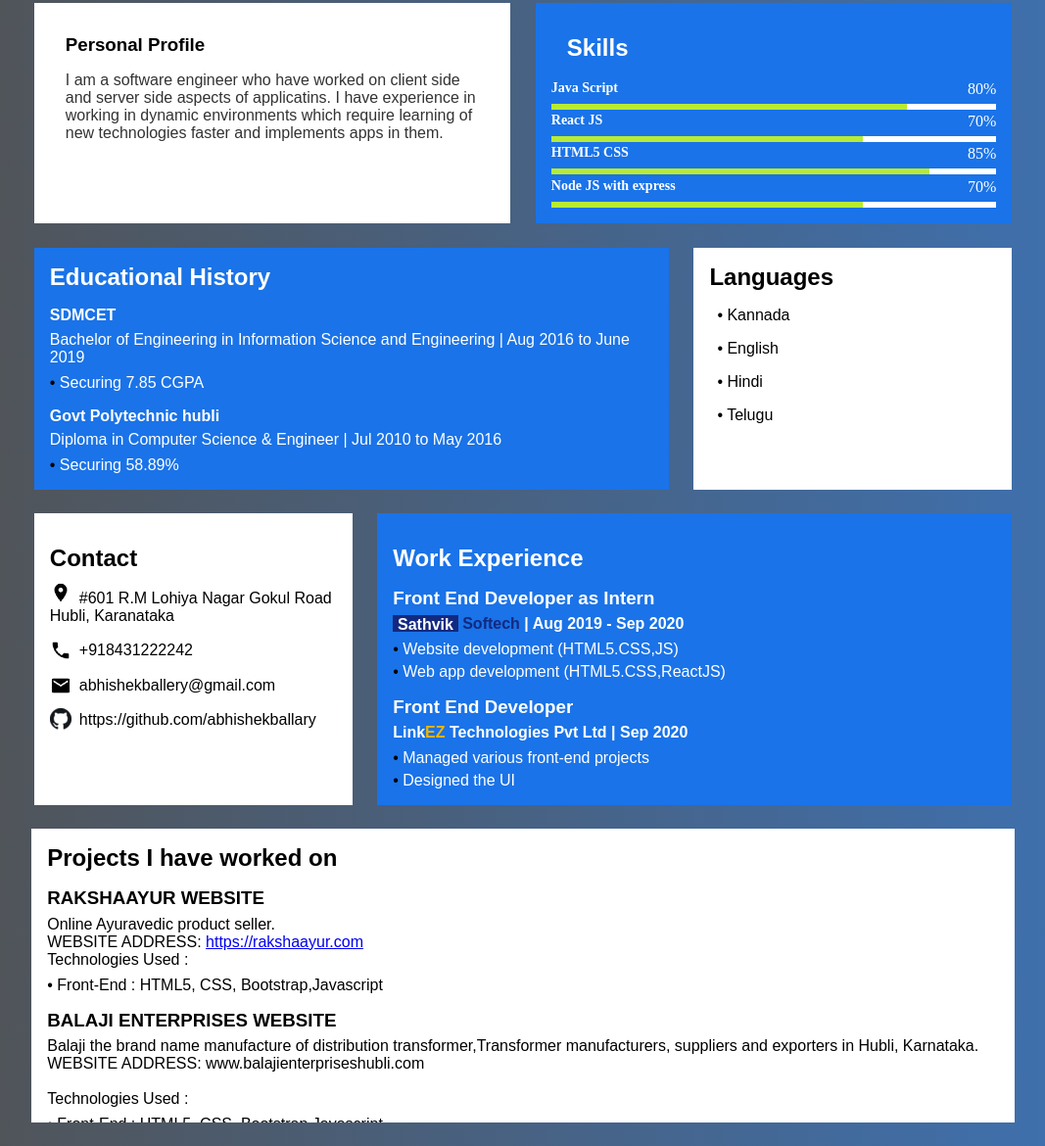
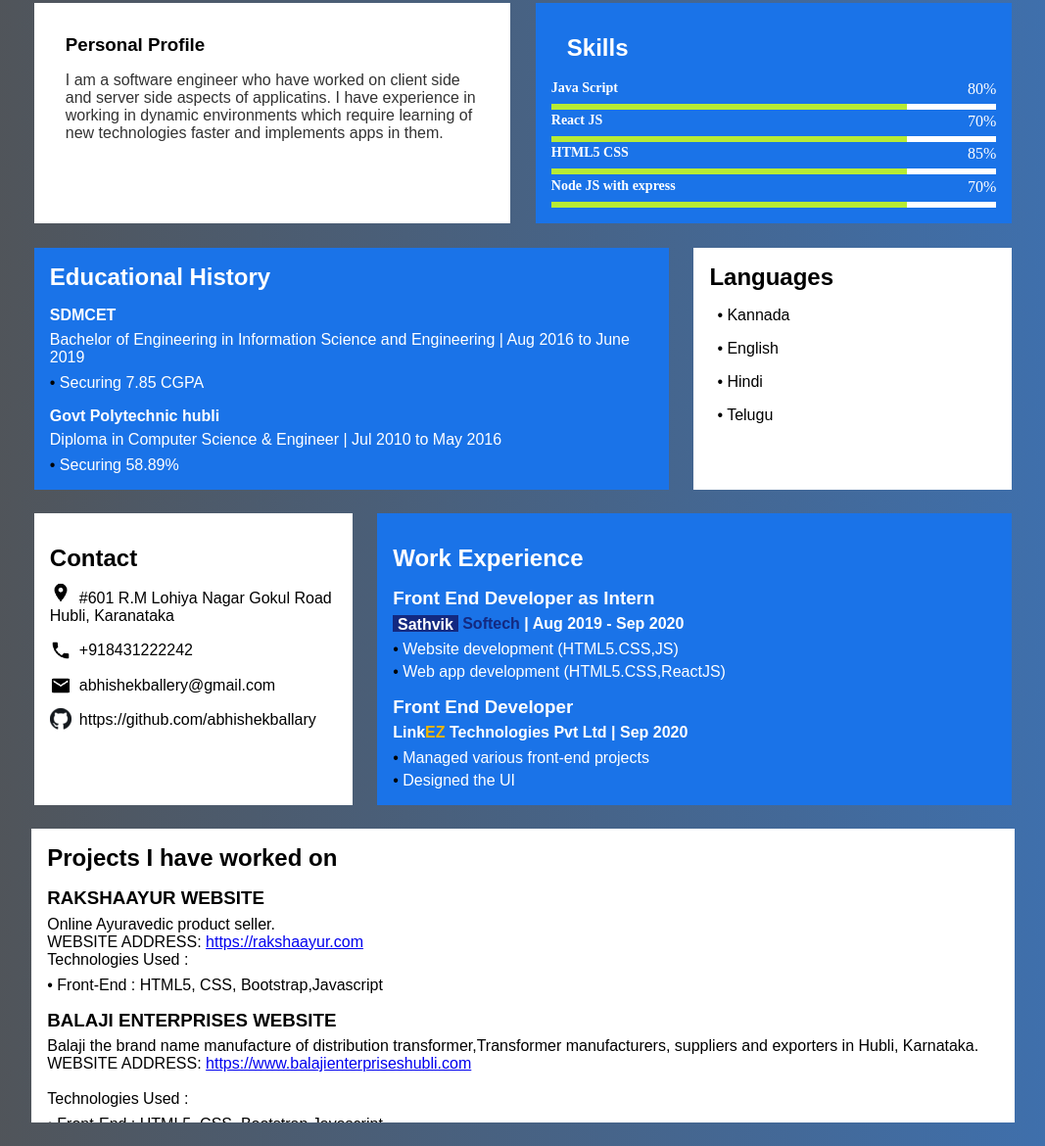
Before and after one commit to abhishekballary/myResume, a plain HTML site: page index.html in a window 1280 px wide. Shown: the part 447-1617 px from the top of the page at 98% size, without its empty margins (106-1173 px from the left). Drawn offline with Linux system fonts and the light colour scheme.

Commit message:
autoProgressBar

```diff
--- a/css/style.css
+++ b/css/style.css
@@ -134,6 +134,8 @@ font-family: sans-serif;
     background-color: #b7eb34;
     height: 100%;
     display: block;
+    position: relative;
+    transition: all 0.5s;
 }
 
 .section2{
--- a/index.html
+++ b/index.html
@@ -7,7 +7,7 @@
     <title>Resume</title>
     <link rel="stylesheet" href="./css/style.css">
 </head>
-<body>
+<body onload="onLoadFunction()">
     <header>
         <div class="nameContainer">
                 <div class="row">
@@ -32,7 +32,7 @@
                     <span class="alignRight">80%</span>
                     </div>
                     <div class="progressBar">
-                        <span class="bar"></span>
+                        <span class="bar bar0" value="80%"></span>
                     </div>
 
                     <div class="js">
@@ -40,7 +40,7 @@
                         <span class="alignRight">70%</span>
                         </div>
                         <div class="progressBar">
-                            <span class="bar" style="width:70%;"></span>
+                            <span class="bar bar1" value="70%"></span>
                         </div>
 
                         <div class="js">
@@ -48,7 +48,7 @@
                             <span class="alignRight">85%</span>
                             </div>
                             <div class="progressBar">
-                                <span class="bar" style="width:85%;"></span>
+                                <span class="bar bar2" value="85%"></span>
                             </div>
 
                             <div class="js">
@@ -56,7 +56,7 @@
                                 <span class="alignRight">70%</span>
                                 </div>
                                 <div class="progressBar">
-                                    <span class="bar" style="width:70%;"></span>
+                                    <span class="bar bar3" value="70%"></span>
                                 </div>
             </div>
         </div>
@@ -165,7 +165,7 @@
                     <h3>BALAJI ENTERPRISES WEBSITE</h3>
                     <p>Balaji the brand name manufacture of distribution transformer,Transformer manufacturers, suppliers and exporters in Hubli,
                         Karnataka.
-                        WEBSITE ADDRESS: www.balajienterpriseshubli.com</p><br>
+                        WEBSITE ADDRESS: <a target="_blank" href="https://www.balajienterpriseshubli.com">https://www.balajienterpriseshubli.com</a></p><br>
                         <p>Technologies Used :</p>
                     <ul>
                         <li>Front-End : HTML5, CSS, Bootstrap,Javascript</li>
@@ -187,6 +187,7 @@
         </div>
     </section>
 </body>
+<script src="./js/index.js"></script>
 <script src="./js/retype.js"></script>
 <script>
     var typed = new Typed('#typed',{
--- /dev/null
+++ b/js/index.js
@@ -0,0 +1,6 @@
+function onLoadFunction(){
+   let bar = document.querySelectorAll('.bar')
+   bar.forEach((el,i)=>{
+    document.querySelector(`.bar${i}`).style.width = el.attributes[1].value
+   })
+}
```
